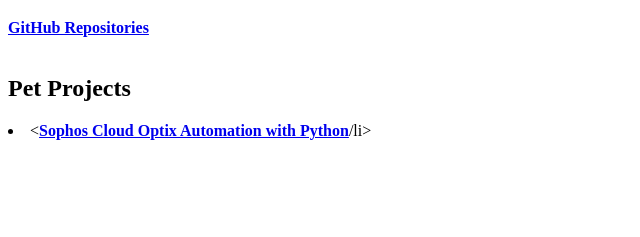
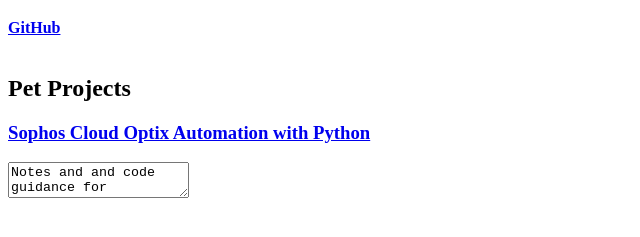
Before and after one commit to securityRelic/securityrelic.github.io, a plain HTML site: page index.html in a window 1280 px wide. Shown: the part 237-474 px from the top of the page, without its empty margins (0-640 px from the left). Drawn offline with Linux system fonts and the light colour scheme.

Commit message:
sr: fix html

```diff
--- a/index.html
+++ b/index.html
@@ -2,8 +2,9 @@
     <img src="my-pic.png" height="150">
     <br><br>
     <h1>securityRelic</h1>
-    <b><a href="https://github.com/securityRelic">GitHub Repositories</a></b>
+    <b><a href="https://github.com/securityRelic">GitHub</a></b>
     <br><br>
     <h2>Pet Projects</h2>
-    <li><<b><a href="https://github.com/securityRelic/coptix-py">Sophos Cloud Optix Automation with Python</a></b>/li>
+    <h3><a href="https://github.com/securityRelic/coptix-py">Sophos Cloud Optix Automation with Python</a></b></h3>
+    <textarea>Notes and and code guidance for automating the use of the Sophos Cloud Optix REST API</textarea>
  </html>
```
